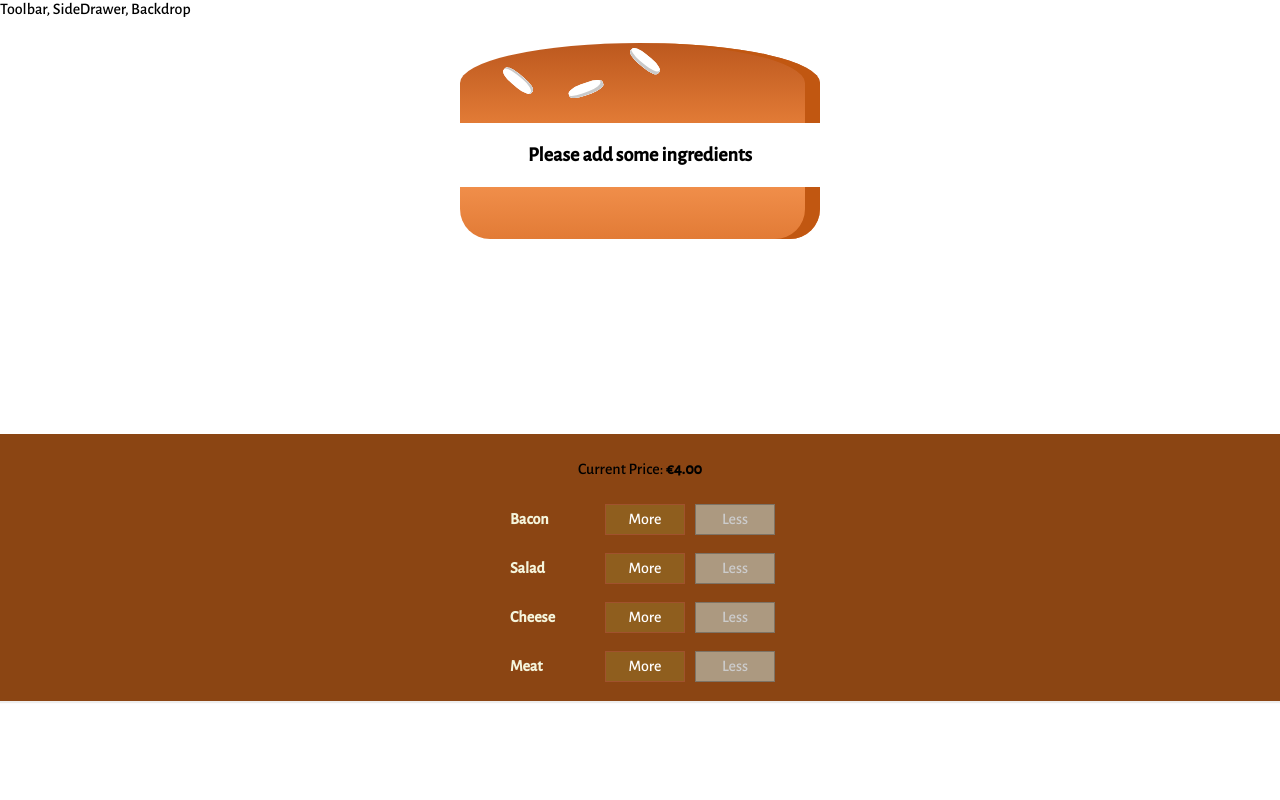
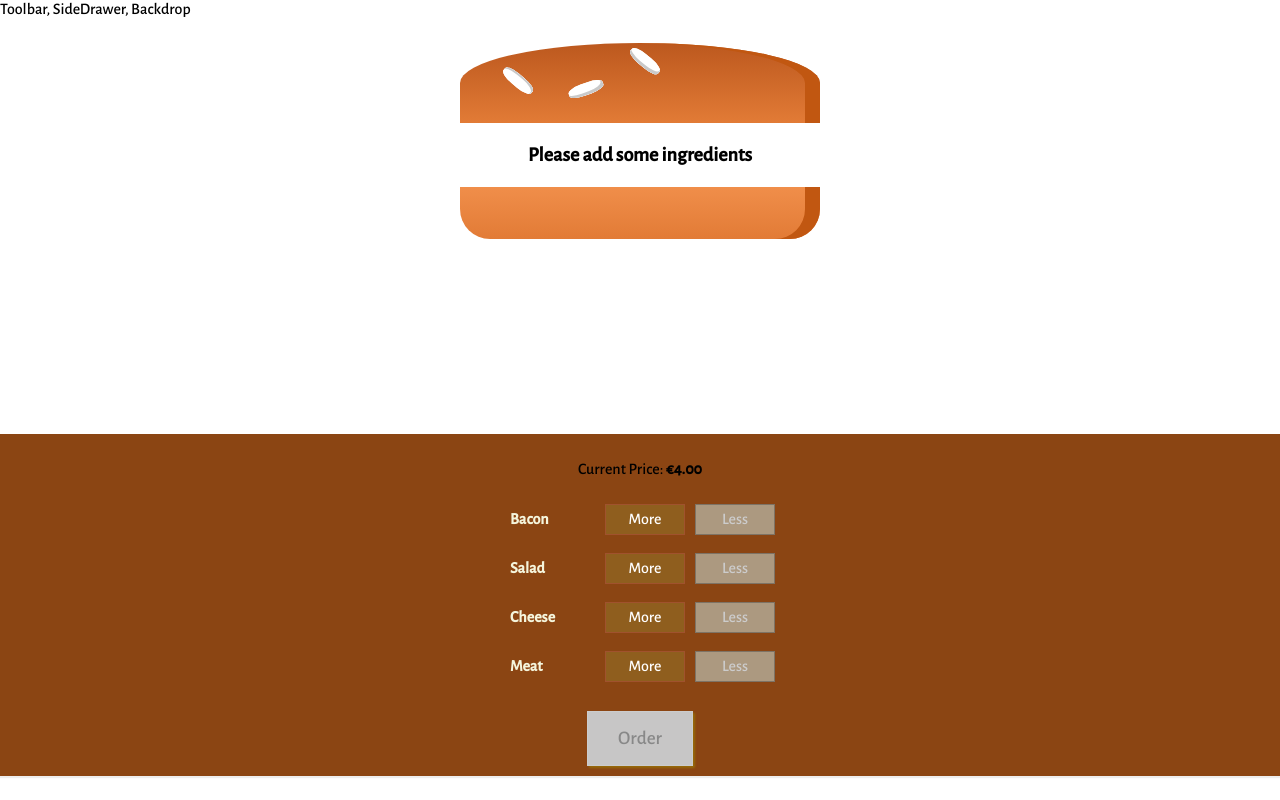
Before and after one commit to mel-chiu/Burger-maker, a React app: page / in a window 1280 px wide. Built offline with nearby package versions, Linux system fonts and the light colour scheme.

Commit message:
made order btn

```diff
--- a/src/components/BuildControls/BuildControlBtn/BuildControlBtn.js
+++ b/src/components/BuildControls/BuildControlBtn/BuildControlBtn.js
@@ -3,11 +3,13 @@ import classes from './BuildControlBtn.module.css';
 
 const BuildControlBtn =(props)=>{
     return(
+
         <div className={classes.BuildControlBtn}>
             <div className={classes.Label}>{props.label}</div>
             <button className={classes.More} onClick={props.added}>More</button>
             <button className={classes.Less} onClick={props.removed} disabled={props.disabled}>Less</button>
         </div>
+
     )
 };
 
--- a/src/components/BuildControls/BuildControls.js
+++ b/src/components/BuildControls/BuildControls.js
@@ -21,6 +21,7 @@ const BuildControls =(props) =>{
             removed={()=>props.removeIngredients(item.type)}
             disabled={props.disabled[item.type]}/>
         })}
+        <button className={classes.OrderButton} disabled={!props.purchase}>Order</button>
         </div>
     )
 };
--- a/src/components/BuildControls/BuildControls.module.css
+++ b/src/components/BuildControls/BuildControls.module.css
@@ -8,3 +8,46 @@
     margin: auto;
     padding: 10px 0px;
 }
+
+
+.OrderButton {
+    background-color: #f7f459;
+    outline: none;
+    cursor: pointer;
+    border: 1px solid #966909;
+    color: #c49020;
+    font-family: inherit;
+    font-size: 1.2em;
+    padding: 15px 30px;
+    box-shadow: 2px 2px 2px #966909;
+    margin-top: 20px;
+}
+
+.OrderButton:hover, .OrderButton:active {
+    background-color: #eaf045;
+    border: 1px solid #966909;
+    color: #966909;
+}
+
+.OrderButton:disabled {
+    background-color: #C7C6C6;
+    cursor: not-allowed;
+    border: 1px solid #ccc;
+    color: #888888;
+}
+
+.OrderButton:not(:disabled) {
+    animation: enable 0.3s linear;
+}
+
+@keyframes enable {
+    0% {
+        transform: scale(1);
+    }
+    60% {
+        transform: scale(1.1);
+    }
+    100% {
+        transform: scale(1);
+    }
+}
--- a/src/containers/BurgerBuilder/BurgerBuilder.js
+++ b/src/containers/BurgerBuilder/BurgerBuilder.js
@@ -1,77 +1,91 @@
-import React, {Component} from "react";
+import React, { Component } from "react";
 import Auxi from '../../HOC/Auxi';
 import Burger from '../../components/Burger/Burger'
 import BuildControls from "../../components/BuildControls/BuildControls";
 
 const ingredientPrices = {
-    bacon:0.8,
-    meat:1.2,
-    salad:0.4,
-    cheese:0.5
+    bacon: 0.8,
+    meat: 1.2,
+    salad: 0.4,
+    cheese: 0.5
 }
 
-class BurgerBuilder extends Component{
-    state={
-        ingredients:{
+class BurgerBuilder extends Component {
+    state = {
+        ingredients: {
             bacon: 0,
             salad: 0,
             cheese: 0,
             meat: 0
         },
-        totalPrice: 4
+        totalPrice: 4,
+        purchase: false
 
     }
-    addIngredients=(type)=>{
+
+    updatePurchase = (ingredients) => {
+
+        const sum = Object.keys(ingredients)
+        .map(ingredientsKey => {
+            return ingredients[ingredientsKey]
+        })
+        .reduce((sum, el)=>{
+            return sum + el;
+        },0);
+        this.setState({purchase:sum>0});
+    }
+    addIngredients = (type) => {
         const oldCount = this.state.ingredients[type];
-        const newCount = oldCount+1;
-        const upgradeIngredients = {...this.state.ingredients};
+        const newCount = oldCount + 1;
+        const upgradeIngredients = { ...this.state.ingredients };
         upgradeIngredients[type] = newCount;
         const additionalPrice = ingredientPrices[type];
         const oldPrice = this.state.totalPrice;
         const newPrice = oldPrice + additionalPrice;
         this.setState({
             totalPrice: newPrice,
-            ingredients:upgradeIngredients
+            ingredients: upgradeIngredients
         })
-
+        this.updatePurchase(upgradeIngredients);
     }
 
-    removeIngredients=(type)=>{
+    removeIngredients = (type) => {
         const oldCount = this.state.ingredients[type];
-        if(oldCount<=0){
+        if (oldCount <= 0) {
             return;
         }
-        const newCount = oldCount-1;
-        const upgradeIngredients = {...this.state.ingredients};
+        const newCount = oldCount - 1;
+        const upgradeIngredients = { ...this.state.ingredients };
         upgradeIngredients[type] = newCount;
         const priceDeduction = ingredientPrices[type];
         const oldPrice = this.state.totalPrice;
         const newPrice = oldPrice - priceDeduction;
         this.setState({
             totalPrice: newPrice,
-            ingredients:upgradeIngredients
+            ingredients: upgradeIngredients
         })
-
+        this.updatePurchase(upgradeIngredients);
     }
-    render(){
+    render() {
         const disabledInfo = {
             ...this.state.ingredients
         };
-        for (let key in disabledInfo){
-            disabledInfo[key] = disabledInfo[key]<=0;
+        for (let key in disabledInfo) {
+            disabledInfo[key] = disabledInfo[key] <= 0;
         }
-        return(
+        return (
             <Auxi>
-                <div>
-                    <Burger ingredients={this.state.ingredients}/>
-                </div>
-                <div>
-                    <BuildControls
+
+                <Burger ingredients={this.state.ingredients} />
+
+                <BuildControls
                     addIngredients={this.addIngredients}
                     removeIngredients={this.removeIngredients}
                     disabled={disabledInfo}
-                    price={this.state.totalPrice}/>
-                </div>
+                    price={this.state.totalPrice}
+                    purchase={this.state.purchase}/>
+
+
             </Auxi>
         );
     }
```
Also changed, not shown: src/components/UI/Backdrop/Backdrop.js (added), src/components/UI/Modal/Modal.js (added).
